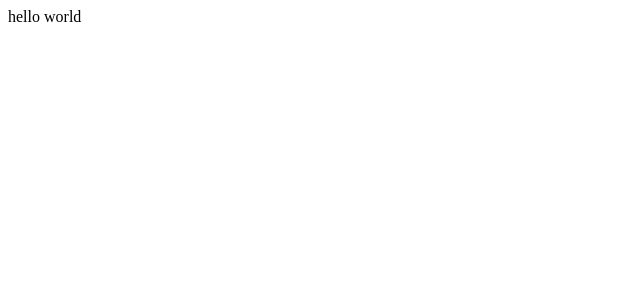
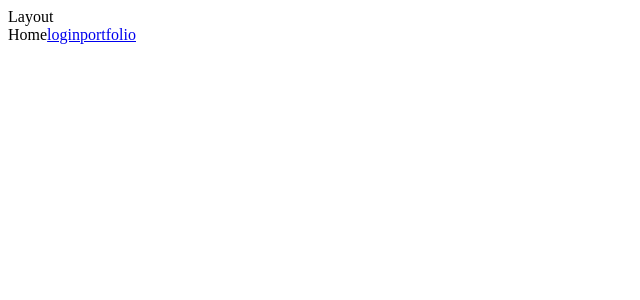
Before and after one commit to TeamDivers/Soar, a React (Create React App) app in the folder client/: page / in a window 1280 px wide. Shown: the top 300 px of the page, without its empty margins (0-640 px from the left). Built offline with nearby package versions, Linux system fonts and the light colour scheme.

Commit message:
feat: init basic router

```diff
--- a/client/src/App.tsx
+++ b/client/src/App.tsx
@@ -1,7 +1,29 @@
 import React from "react";
+import { RouterProvider, createBrowserRouter } from "react-router-dom";
+import Home from "./routes/home";
+import Error from "./routes/error";
+import Login from "./routes/login";
+import Layout from "./components/layout";
+import Portfolio from "./routes/portfolio";
 
 function App() {
-  return <div className="App">hello world</div>;
+  const router = createBrowserRouter([
+    {
+      path: "/",
+      element: <Layout />,
+      errorElement: <Error />,
+      children: [
+        { index: true, element: <Home /> },
+        { path: "/portfolio", element: <Portfolio /> },
+      ],
+    },
+    {
+      path: "/login",
+      element: <Login />,
+    },
+  ]);
+
+  return <RouterProvider router={router} />;
 }
 
 export default App;
--- /dev/null
+++ b/client/src/components/layout/index.tsx
@@ -0,0 +1,13 @@
+import React from "react";
+import { Outlet } from "react-router-dom";
+
+const Layout = () => {
+  return (
+    <div>
+      Layout
+      <Outlet />
+    </div>
+  );
+};
+
+export default Layout;
--- a/client/src/index.tsx
+++ b/client/src/index.tsx
@@ -5,6 +5,7 @@ import App from "./App";
 const root = ReactDOM.createRoot(
   document.getElementById("root") as HTMLElement
 );
+
 root.render(
   <React.StrictMode>
     <App />
--- /dev/null
+++ b/client/src/routes/error/index.tsx
@@ -0,0 +1,7 @@
+import React from "react";
+
+const Error = () => {
+  return <div>Error</div>;
+};
+
+export default Error;
--- /dev/null
+++ b/client/src/routes/home/index.tsx
@@ -0,0 +1,14 @@
+import React from "react";
+import { Link } from "react-router-dom";
+
+const Home = () => {
+  return (
+    <div>
+      Home
+      <Link to={"/login"}>login</Link>
+      <Link to={"/portfolio"}>portfolio</Link>
+    </div>
+  );
+};
+
+export default Home;
--- /dev/null
+++ b/client/src/routes/login/index.tsx
@@ -0,0 +1,7 @@
+import React from "react";
+
+const Login = () => {
+  return <div>Login</div>;
+};
+
+export default Login;
--- /dev/null
+++ b/client/src/routes/portfolio/index.tsx
@@ -0,0 +1,7 @@
+import React from "react";
+
+const Portfolio = () => {
+  return <div>Portfolio</div>;
+};
+
+export default Portfolio;
```
